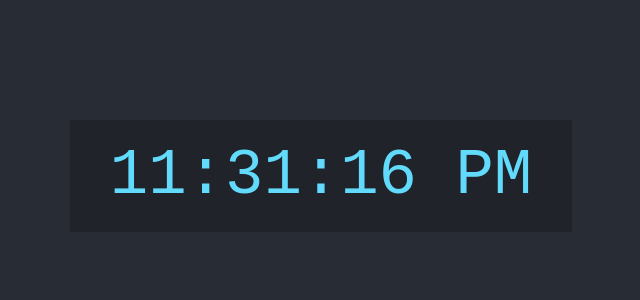
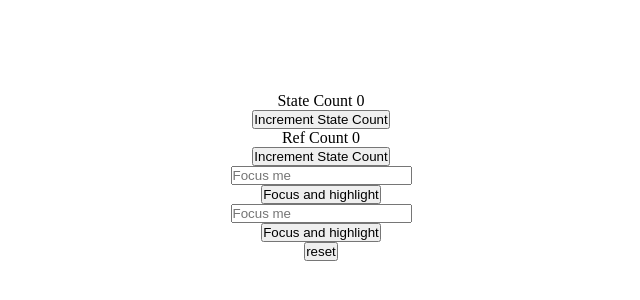
Before and after one commit to than53/react-practice, a React (Vite) app: page / in a window 1280 px wide. Shown: the part 224-524 px from the top of the page, without its empty margins (319-959 px from the left). Built offline with nearby package versions, Linux system fonts and the light colour scheme.

Commit message:
Understanding use ref

```diff
--- a/src/App.css
+++ b/src/App.css
@@ -77,3 +77,14 @@ footer {
   background-color: #f8f9fa;
   margin: 20px;
 } */
+
+*{
+  margin: 0px;
+}
+
+div{
+  display: flex;
+  flex-direction: column;
+  justify-content: center;
+  align-items: center;
+}
--- a/src/App.jsx
+++ b/src/App.jsx
@@ -1,5 +1,6 @@
-// import "./App.css";
-import TimerReact from "./components/timer-practice-project/TimerReact";
+import "./App.css";
+
+import UseRef from "./components/react-practice-hooks/UseRef";
 
 
 const App = () => {
@@ -26,7 +27,8 @@ const App = () => {
       {/* <UseEffect></UseEffect> */}
       {/* <UseEffectMouseDetect></UseEffectMouseDetect> */}
       {/* <MouseTrackerParent/> */}
-      <TimerReact/>
+      {/* <TimerReact/> */}
+      <UseRef/>
     </>
   );
 };
--- /dev/null
+++ b/src/components/react-practice-hooks/UseRef.jsx
@@ -0,0 +1,55 @@
+import React, { useRef, useState } from "react";
+
+function UseRef() {
+
+    const [stateCount, setStateCount] = useState(0)
+    const refCount =useRef(0)
+
+    const inputRef = useRef(null)
+    const inputNextRef = useRef(null)
+
+    const incrementStateCount = ()=>{
+        setStateCount(stateCount +1)
+    }
+
+    const incrementRefCount = ()=>{
+        refCount.current +=1
+        console.log(`Ref Count: ${refCount.current}`)
+    }
+
+    const focusInput = ()=>{
+    //    console.log(inputRef)
+        inputRef.current.focus()
+        inputRef.current.style.backgroundColor = 'yellow'
+    }
+       const focusInputNext = ()=>{
+    //    console.log(inputRef)
+        inputNextRef.current.focus()
+        inputNextRef.current.style.backgroundColor = 'yellow'
+    }
+
+       const resetFocus = ()=>{
+    //    console.log(inputRef)
+         inputRef.current.style.backgroundColor = 'white'
+        inputNextRef.current.style.backgroundColor = 'white'
+    }
+  return (
+    <div>
+      <p>State Count {stateCount}</p>
+      <button onClick={incrementStateCount}>Increment State Count</button>
+
+        <p>Ref Count {refCount.current}</p>
+      <button onClick={incrementRefCount}>Increment State Count</button>
+
+      <input ref={inputRef} type="text" placeholder="Focus me"/>
+      <button onClick={focusInput}>Focus and highlight</button>
+
+      <input ref={inputNextRef} type="text" placeholder="Focus me"/>
+      <button onClick={focusInputNext}>Focus and highlight</button>
+
+      <button onClick={resetFocus}>reset</button>
+    </div>
+  );
+}
+
+export default UseRef;
```
